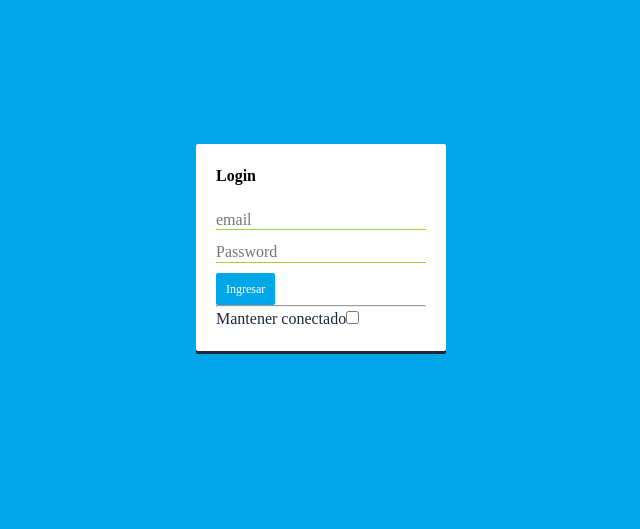
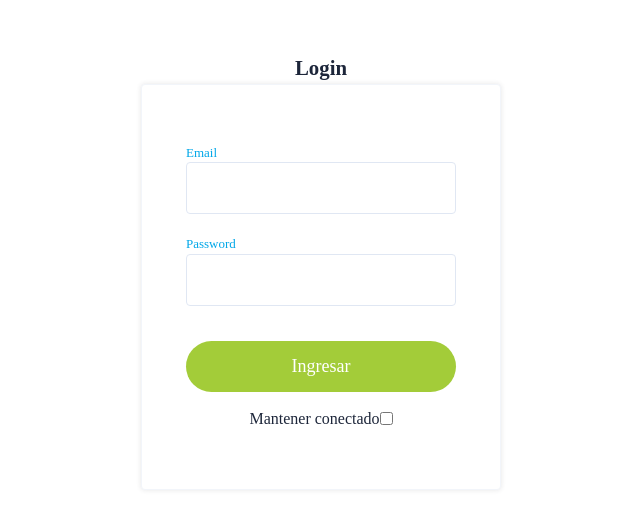
Before and after one commit to mlcoppola/ejercicio, a React app: page /auth/login in a window 1280 px wide. Shown: the part 153-682 px from the top of the page, without its empty margins (319-959 px from the left). Built offline with nearby package versions, Linux system fonts and the light colour scheme; a web font is replaced by a local one.

Commit message:
Estilo formulario

```diff
--- a/src/components/login/LoginScreen.js
+++ b/src/components/login/LoginScreen.js
@@ -58,35 +58,38 @@ export const LoginScreen = ({ history }) => {
             <h3 className="auth__title">Login</h3>
 
             <form onSubmit={handleLogin}>
+                <div className="auth__row">
+                    <label htmlFor="email">Email</label>
                     <input
                         type="text"
-                    placeholder="email"
                         name="email"
                         className="auth__input"
                         autoComplete="off"
                         value={email}
                         onChange={handleInputChange}
                     />
+                </div>
 
+                <div className="auth__row">
+                    <label htmlFor="password">Password</label>
                     <input
                         type="password"
-                    placeholder="Password"
                         name="password"
                         className="auth__input"
                         value={password}
                         onChange={handleInputChange}
                     />
+                </div>
+
 
                 <button
                     type="submit"
-                    className="btn btn-primary"
+                    className="auth__button"
                 >
                     Ingresar
                 </button>
 
-                <hr />
-
-                <label htmlFor="mantener">
+                <label htmlFor="mantener" className="auth__mantener">
                     Mantener conectado
                     <input
                         type="checkbox"
--- a/src/styles/components/_auth.scss
+++ b/src/styles/components/_auth.scss
@@ -1,6 +1,6 @@
 .auth__main {
     align-items: center;
-    background-color: $blue;
+    background-color: $white;
     display: flex;
     justify-content: center;
     margin: 0px;
@@ -9,32 +9,54 @@
 }
 
 .auth__box-container {
+    align-items: center;
     background-color: $white;
-    box-shadow: 0px 3px $dark;
     border-radius: 2px;
+    display: flex;
+    flex-direction: column;
     padding: 20px;
-    width: 250px;
+    width: 50%;
 }
 
 .auth__title {
-    color: darken($color: $dark, $amount: 20);
-    margin-bottom: 20px;
+    margin-top: 48px;
+    font-size: 1.3rem;
+    font-family: 'fira-sans';
 }
 
-.auth__input {
-    color: $dark;
-    border: 0px;
-    border-bottom: 1px solid $green;
-    font-size: 16px;
-    margin-bottom: 10px;
-    height: 20px;
+form {
+    background: $white;
+    border: 1px solid $dark-grey;
+    border-radius: 4px;
+    box-shadow: 0 0 5px 0 rgba(42, 45, 48, 0.12);
+    max-width: 360px;
+    padding: 58px 44px;
+    transition: all 0.3s ease;
     width: 100%;
+}
 
-    transition: border-bottom .3s ease;
+.auth__row {
+    display: flex;
+    flex-direction: column;
+    margin-bottom: 20px;
 
-    &:focus {
-        border-bottom: 1px solid $blue;
-        outline: none;
+    label {
+        color: $blue;
+        font-size: 13px;
+    }
+
+    input {
+        flex: 1;
+        padding: 13px;
+        border: 1px solid darken($color: $dark-grey, $amount: 5);
+        border-radius: 4px;
+        font-size: 16px;
+        transition: all 0.2s ease-out;
+
+        &:focus {
+            outline: none;
+            box-shadow: inset 2px 2px 5px 0 rgba(42, 45, 48, 0.12);
+        }
     }
 }
 
@@ -47,3 +69,44 @@
     margin-bottom: 10px;
     padding: 5px;
 }
+
+.auth__button {
+    width: 100%;
+    padding: 12px;
+    font-size: 18px;
+    background: $green;
+    color: $white;
+    border: none;
+    border-radius: 100px;
+    cursor: pointer;
+    font-family: 'fira-sans';
+    margin-top: 15px;
+    transition: background 0.2s ease-out;
+
+    &:hover {
+        background: $blue;
+    }
+}
+
+.auth__mantener {
+    align-items: center;
+    display: flex;
+    justify-content: center;
+    margin-top: 15px;
+    text-align: center;
+}
+
+@media(max-width: 458px) {
+
+    body {
+      margin: 0 18px;
+    }
+
+    form {
+      background: $white;
+      border: none;
+      box-shadow: none;
+      padding: 20px 0;
+    }
+
+  }
```
Lines whose indentation alone changed are shown as unchanged.
